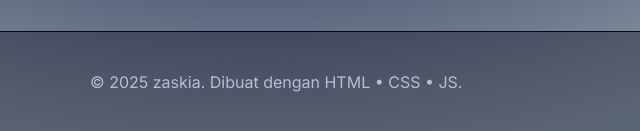
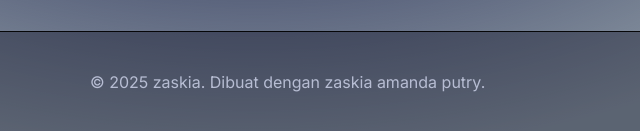
Before and after one commit to zskyymndaa/kiaa1, a plain HTML site: page index.html in a window 1280 px wide. Shown: the part 1722-1853 px from the top of the page, 0-640 px from the left. Drawn offline with Linux system fonts and the light colour scheme.

Commit message:
Update index.html

```diff
--- a/index.html
+++ b/index.html
@@ -162,7 +162,7 @@
   <footer class="site-footer">
     <div class="container">
       <!-- Tahun diisi otomatis oleh JavaScript -->
-      <p>© <span id="year"></span> zaskia. Dibuat dengan HTML • CSS • JS.</p>
+      <p>© <span id="year"></span> zaskia. Dibuat dengan zaskia amanda putry.</p>
     </div>
   </footer>
 
```
